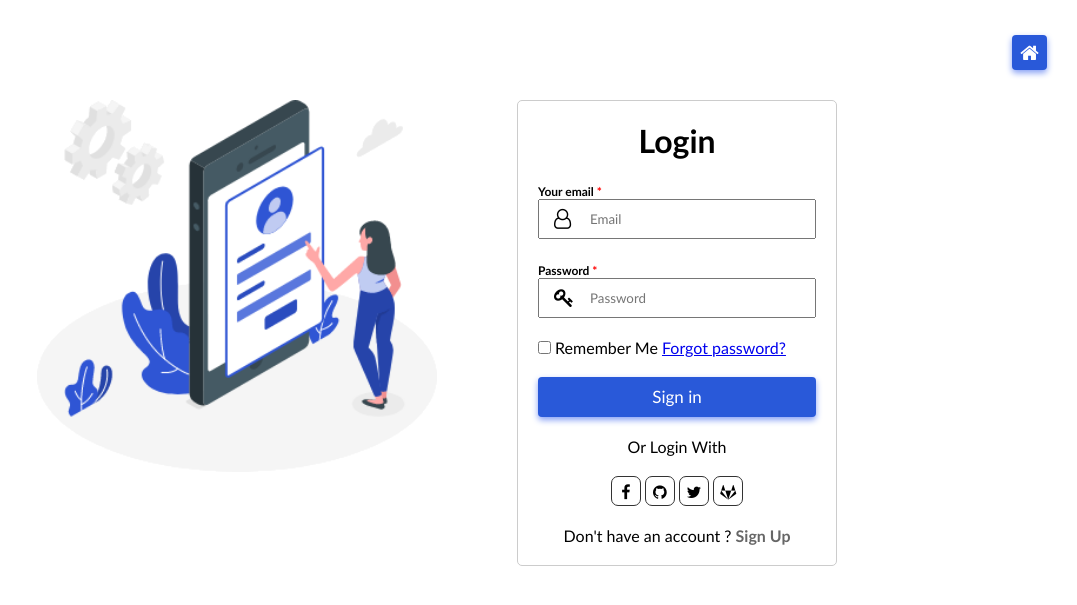
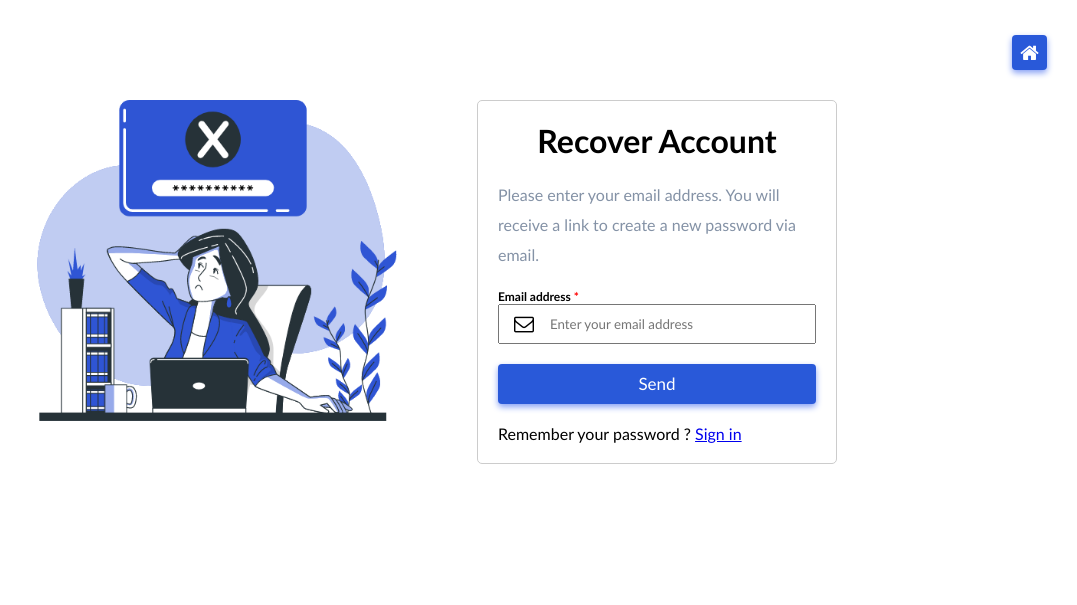
Before and after one commit to emtomoro/2-prisijungimai, a PHP site: page /recovery/index.html in a window 1280 px wide. Shown: the top 605 px of the page, without its empty margins (203-1280 px from the left). Run offline with PHP 8.4, Linux system fonts and the light colour scheme.

Commit message:
recovery page html css

```diff
--- a/css/main.css
+++ b/css/main.css
@@ -31,9 +31,22 @@ body {
             width: 50%;
             float: left;
         }
+        .left-recovery {
+            display: inline-block;
+            width: 45%;
+            float: left;
+        }
        .right {
             display: inline-block;
             width: 40%;
+            padding: 20px;
+            float: right;
+            border: 1px solid #cccccc;
+            border-radius: 5px;
+        }
+        .right-recovery {
+            display: inline-block;
+            width: 45%;
             padding: 20px;
             float: right;
             border: 1px solid #cccccc;
@@ -61,6 +74,13 @@ body {
                         display: inline-block;
                         width: 100%;
                         text-align: center;
+                        text-transform: capitalize;
+                    }
+                    .text-recovery {
+                        color: #8492a6;
+                        font-size: 16px;
+                        line-height: 30px;
+                        margin-bottom: 15px;
                     }
                     .label {
                         display: inline-block;
@@ -120,7 +140,7 @@ body {
                             border-color: #36f;
                             cursor: pointer;
                         }
-                    .form-bottom > .extra-link > p {
+                        .extra-link > p {
                         display: inline-block;
                 }
                 .form-bottom > .extra-link > a {
--- a/login/index.html
+++ b/login/index.html
@@ -37,7 +37,7 @@
                 <div class="form-row">
                     <input class="checkbox" type="checkbox">
                     <label class="checkbox-label">Remember me</label>
-                    <a class="forgot-link" href="#">Forgot password?</a>
+                    <a class="forgot-link" href="/recovery">Forgot password?</a>
                 </div>
                 <div class="form-row">
                     <div class="btn">Sign in</div>
--- /dev/null
+++ b/recovery/index.html
@@ -0,0 +1,45 @@
+<!DOCTYPE html>
+<html lang="en">
+<head>
+    <meta charset="UTF-8">
+    <meta name="viewport" content="width=device-width, initial-scale=1.0">
+    <title>Prisijungimai</title>
+<link rel="icon" type="image/png" href="./img/favicon.png"/>
+
+<!-- resetas/suvienodinimas -->
+<link rel="stylesheet" href="../css/reset.css">
+<!-- 3-rd party css -->
+<link rel="stylesheet" href="../css/font-awesome.min.css">
+<!-- pavieniai komponentai -->
+<link rel="stylesheet" href="../css/button.css">
+<!-- pagrindinis stilius    -->
+<link rel="stylesheet" href="../css/main.css">
+</head>
+<body>
+    <a href="#"><i class="fa fa-home"></i></a>
+    <div class="container">
+        <img class="left-recovery" src="../img/recovery-image.png" alt="telefonas ir mergina">
+        <div class="right-recovery">
+            <form class="form">
+                <div class="form-row">
+                    <h1 class="main-title">Recover account</h1>
+                </div>
+                <p class="text-recovery">Please enter your email address. You will receive a link to create a new password via email.</p>
+                <div class="form-row">
+                    <label class="label" for="">Email address <span  class="required">*</span></label>
+                    <input class="input" type="email" placeholder="Enter your email address" required>
+                    <i class="fa fa-envelope-o"></i>
+                </div>
+                <div class="form-row">
+                    <div class="btn">Send</div>
+                </div>
+            </form>
+                <div class="extra-link">
+                    <p>Remember your password ?</p>
+                    <a href="../signup/">Sign in</a>
+                </div>
+            </div>
+         </div>
+    </div>
+</body>
+</html>
```
Also changed, not shown: img/Recovery-image.png (added).
